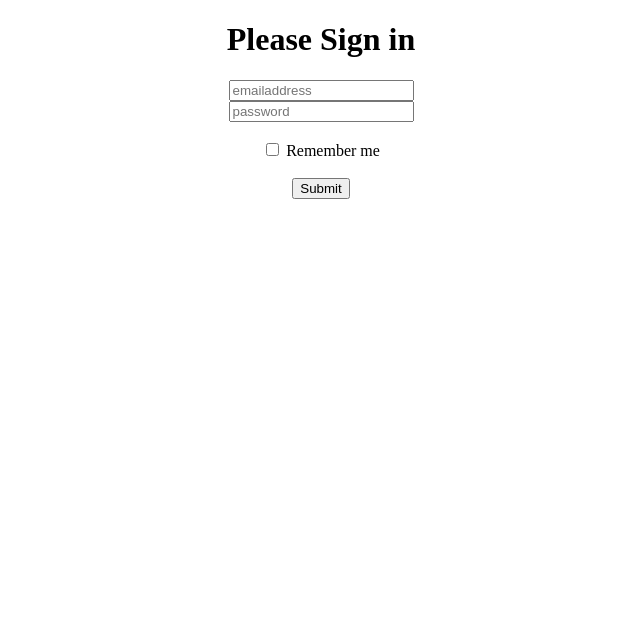
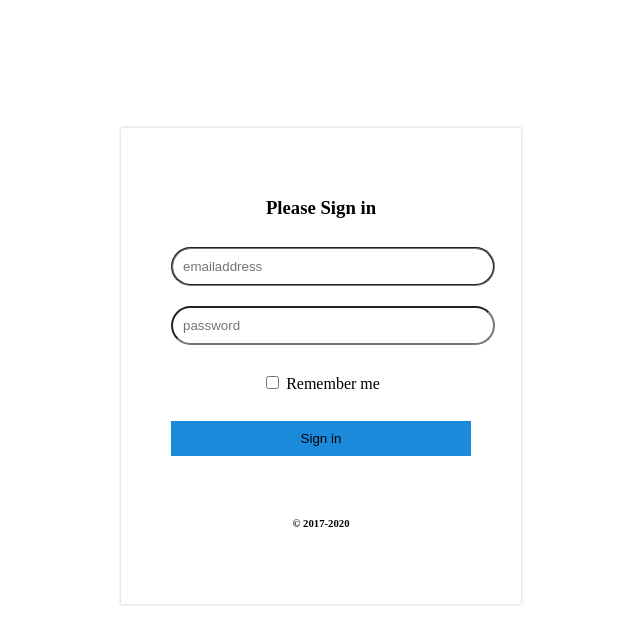
Before and after one commit to Vishalini07/pro, a plain HTML site: page index.html in a window 1280 px wide. Shown: the whole page, without its empty margins (319-959 px from the left). Drawn offline with Linux system fonts and the light colour scheme.

Commit message:
Add files via upload

```diff
--- a/index.html
+++ b/index.html
@@ -2,16 +2,20 @@
 <html>
   <head>
     <title>task2</title>
+    <link rel="stylesheet" href="styles.css">
 
   </head>
-  <form align=center>
-    <h1 align=center> Please Sign in</h1>
-    <input type="email" id="name" name="email" placeholder="emailaddress" /><br/>
-    <input type="password" id="password" name="password" placeholder="password"/><br/><br/>
+  <div class="sign-in-form">
+  <form>
+    <h3> Please Sign in</h3>
+    <input type="email" class="yourname" name="email" placeholder="emailaddress" /><br/>
+    <input type="password" class="password" name="password" placeholder="password"/><br/><br/>
     <input type="checkbox" name="verify"/>
     <label for="verify"> Remember me</label><br/><br/>
 
-    <input type="submit" value="Submit"/><br>
+    <input type="submit" value="Sign in" class="sign-button"/><br><br/><br/>
+    <h6> &#169; 2017-2020</h6>
 
   </form>
+  </div>
 </html>
--- /dev/null
+++ b/styles.css
@@ -0,0 +1,46 @@
+/* You can add global styles to this file, and also import other style files */
+body{
+  margin: 0;
+  padding: 0;
+  text-align: center;
+}
+.sign-in-form
+{
+  width: 300px;
+  box-shadow: 0 0 3px 0 rgba(65, 61, 61, 0.3);
+  background: #fff;
+  text-align: center;
+  padding: 50px;
+  margin: 10% auto 0;
+  border: aliceblue;
+
+}
+.sign-button
+{
+   background-color: #1c8adb;
+   margin: 100px;
+   padding: 10px;
+   margin: 10px auto 0;
+   width: 300px;
+   border: aliceblue;
+
+
+}
+.yourname
+{
+  border-radius: 20px;
+  padding: 10px;
+  margin: 10px 0;
+  width: 100%;
+  outline: none;
+  border-style: groove;
+
+}
+.password
+{
+  border-radius: 20px;
+  padding: 10px;
+  margin: 10px 0;
+  width: 100%;
+  outline: none;
+}
```
